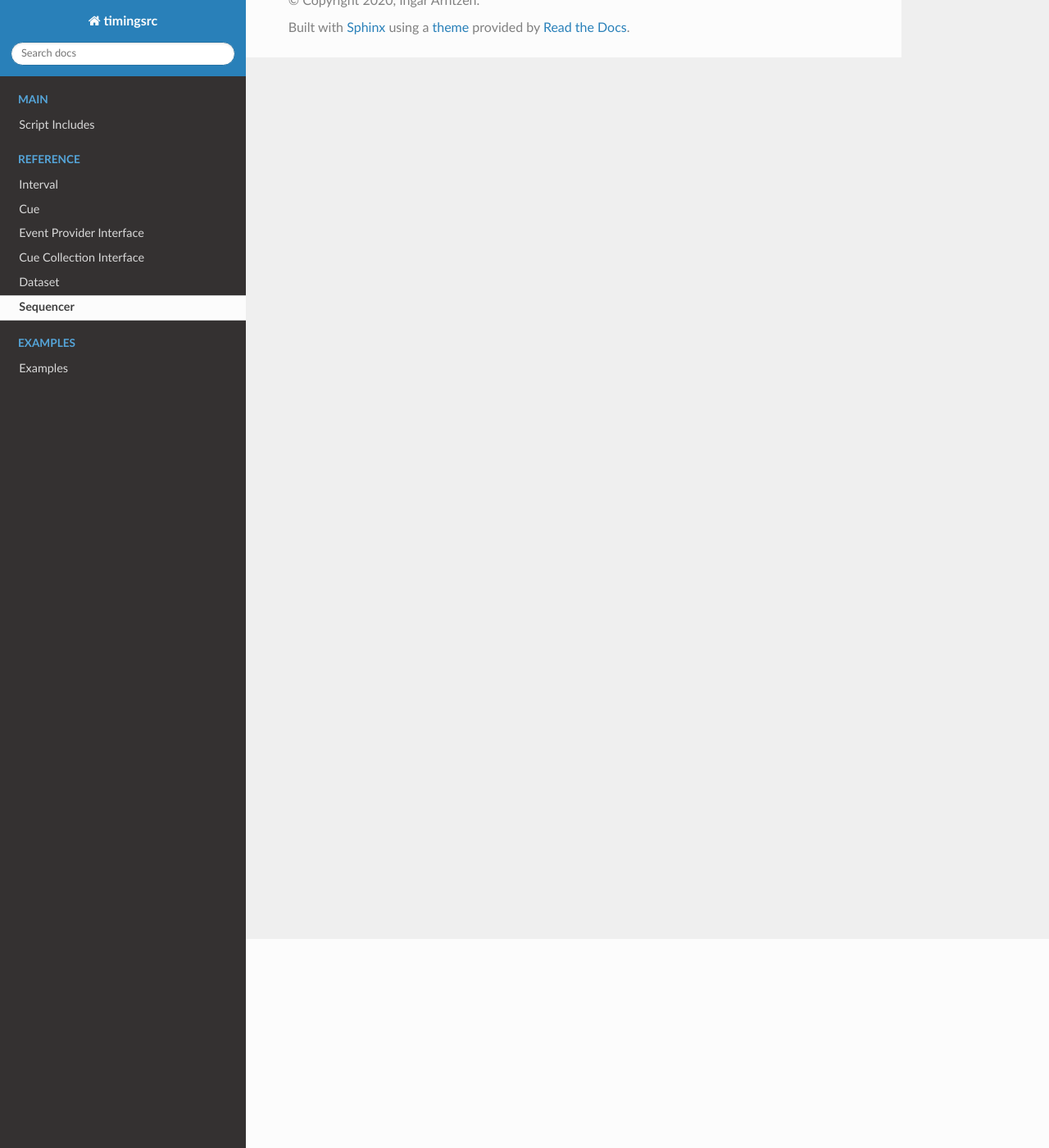
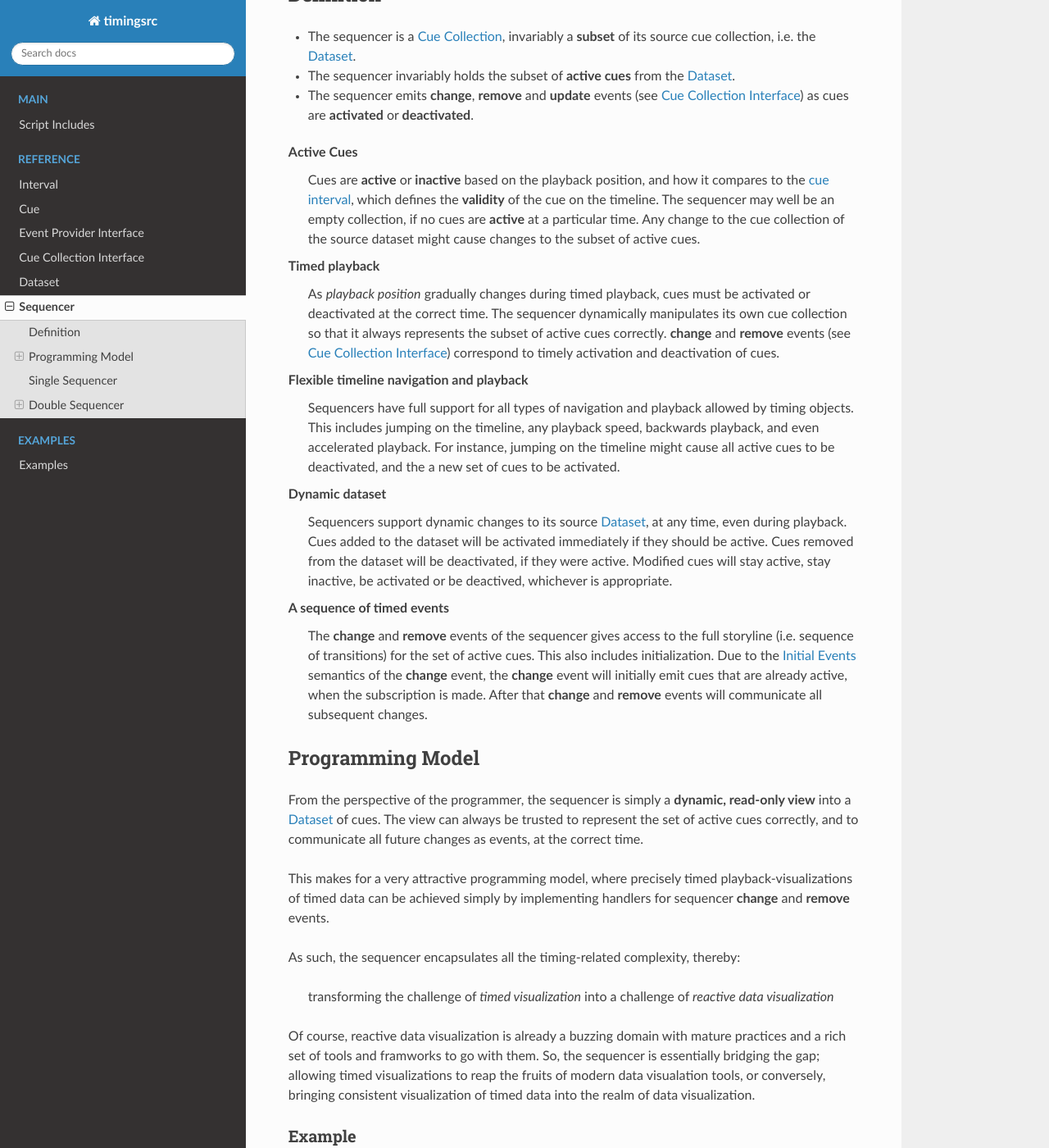
Before and after one commit to ingararntzen/timingdocs, a Sphinx documentation site: the page built from docs/source/sequencer.rst, in a window 1280 px wide and 1400 px high, scrolled down 255 px. Shown: the whole window at 82% size. Built offline with Sphinx 7.4.7 and the Read the Docs theme 2.0.0, drawn with Linux system fonts in a browser that asks for light colours; some of the changed text lies outside the part shown.

Commit message:
wrote intro to sequencer

```diff
--- a/docs/source/events.rst
+++ b/docs/source/events.rst
@@ -142,6 +142,8 @@ using only one callback. If needed, the *eInfo* parameter of
 
 
 
+..  _events-init:
+
 Initial Events
 ------------------------------------------------------------------------
 
--- a/docs/source/sequencer.rst
+++ b/docs/source/sequencer.rst
@@ -1,5 +1,136 @@
 ..  _sequencer:
 
-============
+========================================================================
 Sequencer
-============
+========================================================================
+
+The :ref:`sequencer` implements precisely timed *playback* of *timed data*.
+Playback is orchestrated using one or two **timingobjects**.
+Timed data is represented as :ref:`cues <cue>` in a :ref:`dataset`.
+
+
+Definition
+""""""""""""""""""""""""""""""""""""""""""""""""""""""""""""""""""""""""
+
+*	The sequencer is a :ref:`Cue Collection <cuecollection>`, invariably a
+	**subset** of its source cue collection, i.e. the :ref:`dataset`.
+
+*	The sequencer invariably holds the subset of **active cues** from
+	the :ref:`dataset`.
+
+*	The sequencer emits **change**, **remove** and **update** events
+	(see :ref:`cuecollection`) as cues are **activated** or **deactivated**.
+
+Active Cues
+	Cues are **active** or **inactive** based on the playback position, and how it compares to the :ref:`cue interval<cue>`, which defines the **validity** of the cue on the timeline. The sequencer may well be an empty collection, if no cues are **active** at a particular time. Any change to the cue collection of the source dataset might cause changes to the subset of active cues.
+
+Timed playback
+	As *playback position* gradually changes during timed playback, cues must be activated or deactivated at the correct time. The sequencer dynamically manipulates its own cue collection so that it always represents the subset of active cues correctly. **change** and **remove** events (see :ref:`cuecollection`) correspond to timely activation and deactivation of cues.
+
+Flexible timeline navigation and playback
+	Sequencers have full support for all types of navigation and playback allowed by timing objects. This includes jumping on the timeline, any playback speed, backwards playback, and even accelerated playback. For instance, jumping on the timeline might cause all active cues to be deactivated, and the a new set of cues to be activated.
+
+Dynamic dataset
+	Sequencers support dynamic changes to its source :ref:`dataset`, at any time, even during playback. Cues added to the dataset will
+	be activated immediately if they should be active. Cues
+	removed from the dataset will be deactivated, if they were active.
+	Modified cues will stay active, stay inactive, be activated or be deactived, whichever is appropriate.
+
+A sequence of timed events
+	The **change** and **remove** events of the sequencer gives access to the full storyline (i.e. sequence of transitions) for the set of active cues. This also includes initialization. Due to the :ref:`events-init` semantics of the **change** event, the **change** event will initially emit cues that are already active, when the subscription is made. After that **change** and **remove** events will communicate all subsequent changes.
+
+
+
+Programming Model
+""""""""""""""""""""""""""""""""""""""""""""""""""""""""""""""""""""""""
+
+From the perspective of the programmer, the sequencer is simply a
+**dynamic, read-only view** into a :ref:`dataset` of cues. The view can always be trusted to represent the set of active cues correctly, and to communicate all future changes as events, at the correct time.
+
+This makes for a very attractive programming model, where precisely timed
+playback-visualizations of timed data can be achieved simply by
+implementing handlers for sequencer **change** and **remove** events.
+
+As such, the sequencer encapsulates all the timing-related complexity, thereby:
+
+	transforming the challenge of *timed visualization* into a challenge of *reactive data visualization*
+
+Of course, reactive data visualization is already a buzzing domain with mature practices and a rich set of tools and framworks to go with them. So, the sequencer is essentially bridging the gap; allowing timed visualizations to reap the fruits of modern data visualation tools, or conversely, bringing
+consistent visualization of timed data into the realm of data visualization.
+
+
+Example
+------------------------------------------------------------------------
+
+As a trivial example, this demonstrates playback of subtitles in
+a Web page (without the need for a video).
+
+..  code-block:: javascript
+
+	/*
+		Simplistic subtitle playback
+
+		assume dataset filled with subtitle cues
+
+		let subtitle = {
+            id: "1234",
+            start: 123.70,
+            end: 128.21,
+            text: "This is a subtitle"
+        }
+
+		let cue = {
+			key: subtitle.key,
+			interval: new Interval(subtitle.start, subtitle.end),
+			data: subtitle
+        }
+	*/
+
+	// dataset
+	let ds = new Dataset();
+	// timing object
+	let to = new TimingObject();
+	// sequencer
+	let s = new Sequencer(ds, to);
+
+	// subtitle DOM element
+	let elem = document.getElementById("subtitle");
+
+	s.on("change", function (eArg) {
+		// refresh activated subtitle
+		elem.innerHTML = eArg.new.data.text;
+	});
+
+	s.on("remove", function (eArg) {
+		// remove deactivated subtitle
+		elem.innerHTML = "";
+	});
+
+	// ready for playback !
+	to.update({velocity:1});
+
+
+..  _sequencer-single:
+
+Single Sequencer
+""""""""""""""""""""""""""""""""""""""""""""""""""""""""""""""""""""""""
+
+..  _sequencer-double:
+
+Double Sequencer
+""""""""""""""""""""""""""""""""""""""""""""""""""""""""""""""""""""""""
+
+
+
+
+
+API
+------------------------------------------------------------------------
+
+..  js:class:: Sequencer(dataset, timingObject_A, timingObject_B)
+
+	Creates a sequencer associated with a dataset.
+
+	..	js:attribute:: dataset
+
+		Dataset used by sequencer.
```
